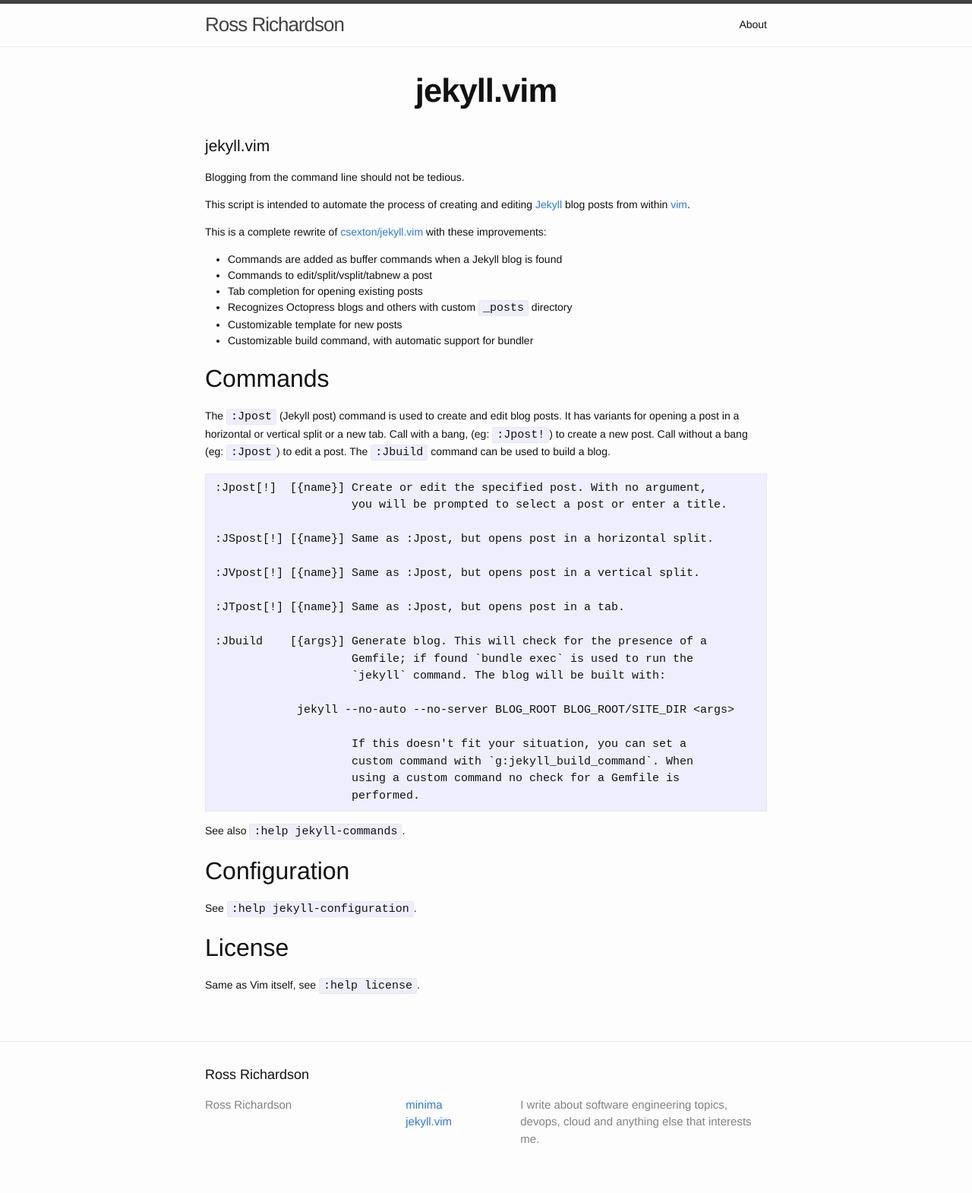
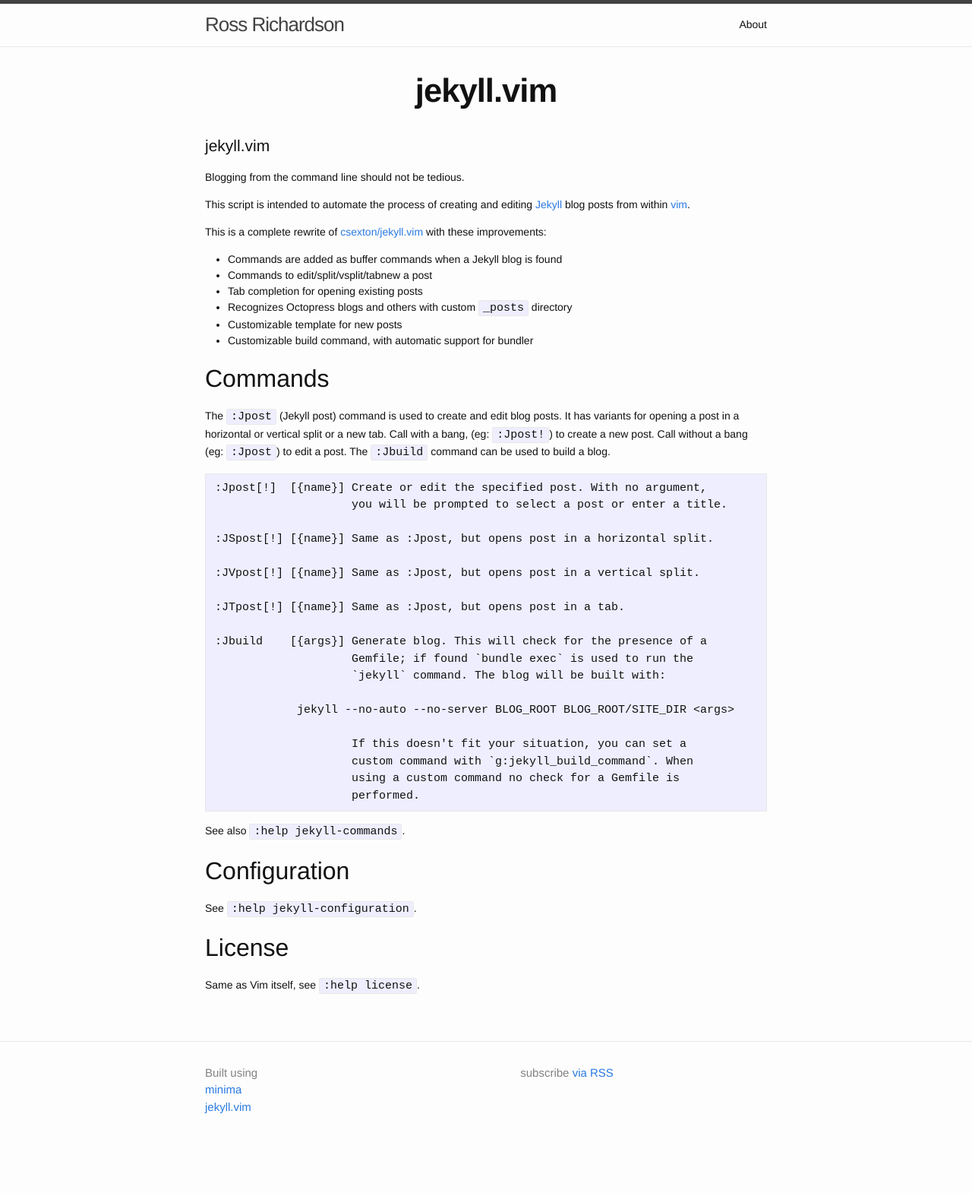
Before and after one commit to RossRichardson/rossrichardson.github.io, a Jekyll site: the page built from vim-jekyll.md, in a window 1280 px wide. Shown: the whole page at 76% size. Built offline with Jekyll 4.4.1, drawn with Linux system fonts in a browser that asks for light colours; our own code applies the rules of GitHub Pages for plain Markdown files; after the commit the page ends 1513 px from its top, so only the background shows below that.

Commit message:
1. add GA. 2. more cosmetic chagnes

```diff
--- a/_config.yml
+++ b/_config.yml
@@ -21,6 +21,9 @@ github_username: rossrichardson
 # link up disqus for comments to posts
 disqus:
   shortname: rossrichardson-github-io
+
+google_analytics: G-Z7Q7SJBGPZ
+
 # Show excerpts on the main page where posts (titles) are listed
 show_excerpts: true
 # Build settings
--- a/_includes/footer.html
+++ b/_includes/footer.html
@@ -3,37 +3,23 @@
 
   <div class="wrapper">
 
-    <h2 class="footer-heading">{{ site.title | escape }}</h2>
-
     <div class="footer-col-wrapper">
+      <!-- first column -->
       <div class="footer-col footer-col-1">
-        <ul class="contact-list">
-          <li class="p-name">
-            {%- if site.author -%}
-              {{ site.author | escape }}
-            {%- else -%}
-              {{ site.title | escape }}
-            {%- endif -%}
-            </li>
-            {%- if site.email -%}
-            <li><a class="u-email" href="mailto:{{ site.email }}">{{ site.email }}</a></li>
-            {%- endif -%}
-        </ul>
+        <div>Built using</div>
+        <div>
+          <a class="page-link" href="/minima-theme.html">minima</a>
+        </div>
+        <div>
+          <a class="page-link" href="/vim-jekyll.html">jekyll.vim</a>
+        </div>
       </div>
-
+      <!-- second column -->
       <div class="footer-col footer-col-2">
-        {%- for path in page_paths -%}
-        {%- assign my_page = site.pages | where: "path", path | first -%}
-        {%- if my_page.title -%}
-        <div>
-          <a class="page-link" href="{{ my_page.url | relative_url }}">{{ my_page.title | escape }}</a>
-        </div>
-        {%- endif -%}
-      {%- endfor -%}
       </div>
-
+      <!-- third column -->
       <div class="footer-col footer-col-3">
-        <p>{{- site.description | escape -}}</p>
+        <p class="rss-subscribe">subscribe <a href="{{ "/feed.xml" | relative_url }}">via RSS</a></p>
       </div>
     </div>
 
--- a/_layouts/default.html
+++ b/_layouts/default.html
@@ -8,6 +8,7 @@
     {%- include header.html -%}
 
     <main class="page-content" aria-label="Content">
+
       <div class="wrapper">
         {{ content }}
       </div>
--- a/assets/main.scss
+++ b/assets/main.scss
@@ -41,6 +41,11 @@ body {
   }
 }
 
+.post-header {
+  max-width: 600px;
+  margin: 0 auto 30px auto;
+}
+
 .post-meta {
   font-size: 15px;
   font-family: Helvetica Neue;
```
Also changed, not shown: _layouts/home.html (+10 -9 lines), minima-theme.md (+1 -0 lines).
